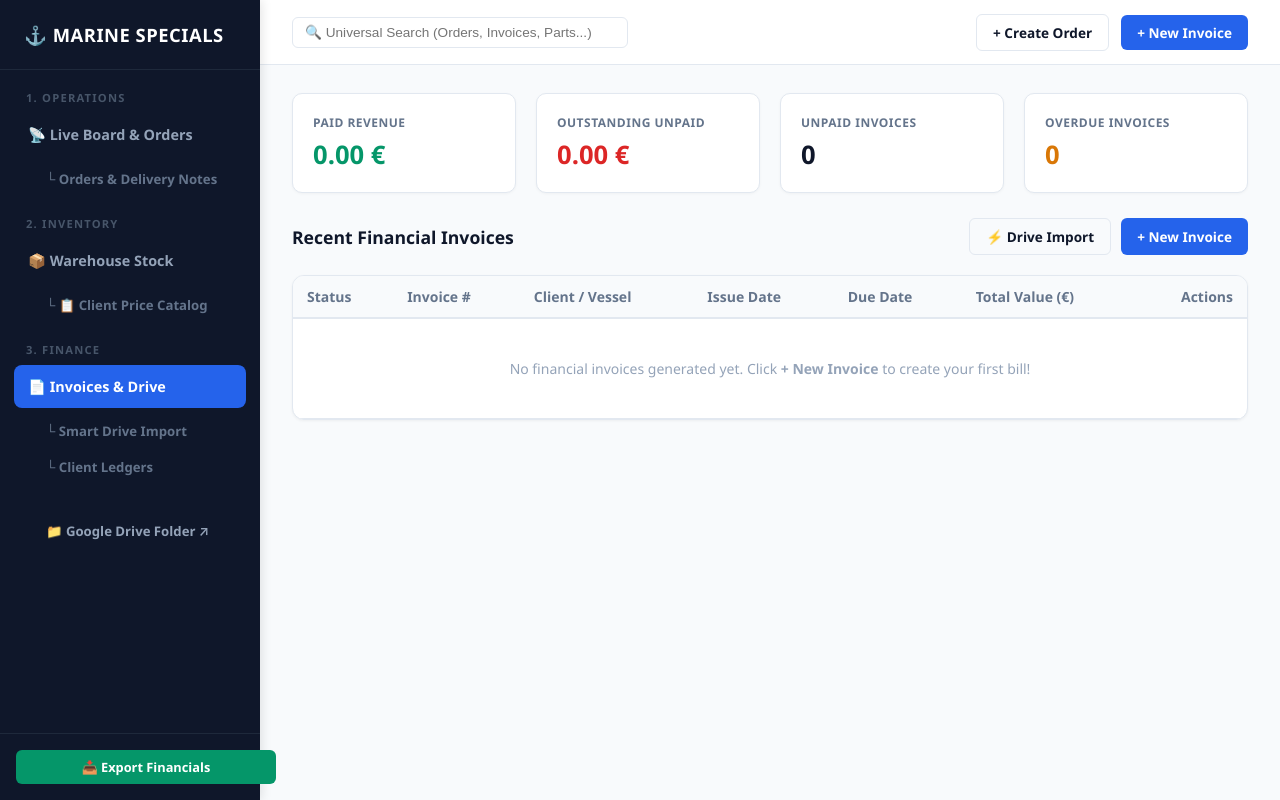
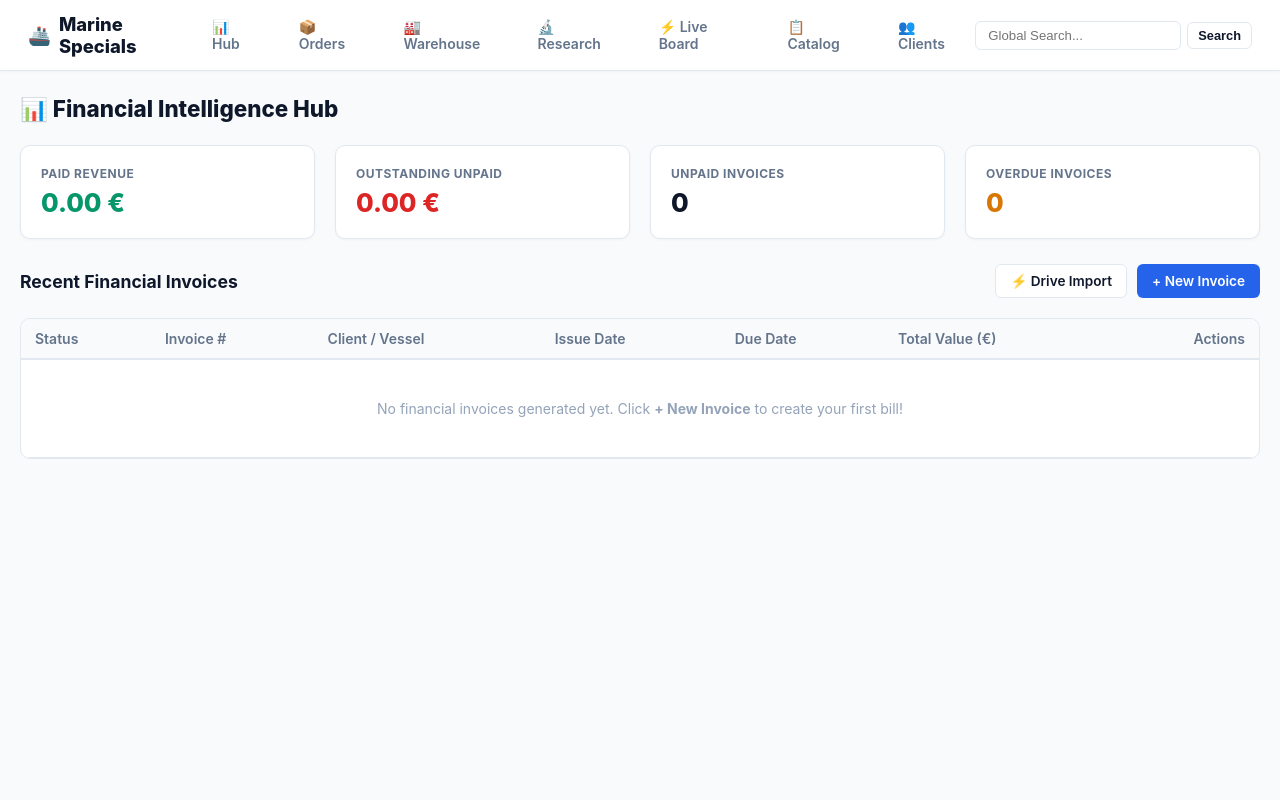
Before and after one commit to marinespecials/marine-parts-tracker, a Django app: page /finance/ in a window 1280 px wide. Run offline with Django 5.2, Linux system fonts and the light colour scheme; data that the repository does not hold is empty.

Commit message:
Updated base.html with clickable top logo linking to hub and complete navigation bar

```diff
--- a/finance/templates/finance/base.html
+++ b/finance/templates/finance/base.html
@@ -3,300 +3,193 @@
 <head>
     <meta charset="UTF-8">
     <meta name="viewport" content="width=device-width, initial-scale=1.0">
-    <title>{% block title %}Logistics & Operations{% endblock %} | Marine Specials</title>
-    <script src="https://cdn.jsdelivr.net/npm/chart.js"></script>
+    <title>{% block title %}Marine Specials Portal{% endblock %}</title>
     <style>
         :root {
-            --sidebar-width: 260px;
             --primary: #0F172A;
-            --primary-hover: #1E293B;
-            --surface: #FFFFFF;
-            --background: #F8FAFC;
             --accent: #2563EB;
             --accent-light: #EFF6FF;
+            --surface: #FFFFFF;
+            --bg: #F8FAFC;
+            --border: #E2E8F0;
+            --text-secondary: #64748B;
+            --danger: #DC2626;
             --success: #059669;
-            --danger: #DC2626;
-            --text-primary: #0F172A;
-            --text-secondary: #64748B;
-            --border: #E2E8F0;
         }
 
         body {
-            font-family: 'Segoe UI', system-ui, -apple-system, sans-serif;
-            background-color: var(--background);
             margin: 0;
-            padding: 0;
-            color: var(--text-primary);
-            display: flex;
-            min-height: 100vh;
+            font-family: -apple-system, BlinkMacSystemFont, "Segoe UI", Roboto, Helvetica, Arial, sans-serif;
+            background-color: var(--bg);
+            color: var(--primary);
         }
 
-        .sidebar {
-            width: var(--sidebar-width);
-            background-color: var(--primary);
-            color: #94A3B8;
-            display: flex;
-            flex-direction: column;
-            position: fixed;
-            top: 0;
-            bottom: 0;
-            left: 0;
-            z-index: 100;
-            box-shadow: 2px 0 10px rgba(0,0,0,0.1);
-        }
-
-        .sidebar-brand {
-            padding: 22px 24px;
-            color: white;
-            font-size: 1.15rem;
-            font-weight: 700;
-            display: flex;
-            align-items: center;
-            gap: 10px;
-            border-bottom: 1px solid #1E293B;
-            letter-spacing: 0.5px;
-        }
-
-        .sidebar-menu {
-            padding: 20px 14px;
-            flex-grow: 1;
-            overflow-y: auto;
-        }
-
-        .menu-section {
-            margin-bottom: 20px;
-        }
-
-        .menu-section-title {
-            font-size: 0.7rem;
-            text-transform: uppercase;
-            letter-spacing: 1.2px;
-            color: #475569;
-            font-weight: 700;
-            padding: 0 12px;
-            margin-bottom: 8px;
-        }
-
-        .nav-item {
+        /* STICKY TOP NAVIGATION BAR */
+        .navbar {
+            background: var(--surface);
+            border-bottom: 1px solid var(--border);
+            padding: 12px 28px;
             display: flex;
             align-items: center;
             justify-content: space-between;
-            padding: 12px 14px;
-            color: #94A3B8;
-            text-decoration: none;
-            font-size: 0.9rem;
-            font-weight: 600;
-            border-radius: 8px;
-            transition: all 0.2s ease;
-            margin-bottom: 6px;
+            position: sticky;
+            top: 0;
+            z-index: 100;
+            box-shadow: 0 1px 2px rgba(0,0,0,0.03);
         }
 
-        .nav-item:hover {
-            color: white;
-            background-color: var(--primary-hover);
+        /* CLICKABLE LOGO BRANDING */
+        .brand-logo {
+            display: inline-flex;
+            align-items: center;
+            gap: 8px;
+            text-decoration: none;
+            color: var(--primary);
+            font-weight: 800;
+            font-size: 1.15rem;
+            transition: opacity 0.15s ease;
         }
 
-        .nav-item.active {
-            color: white;
-            background-color: var(--accent);
+        .brand-logo:hover {
+            opacity: 0.8;
         }
 
-        .sub-nav-item {
+        .nav-links {
             display: flex;
             align-items: center;
-            padding: 8px 12px 8px 32px;
-            color: #64748B;
+            gap: 16px;
+        }
+
+        .nav-link {
             text-decoration: none;
-            font-size: 0.825rem;
+            color: var(--text-secondary);
             font-weight: 600;
+            font-size: 0.875rem;
+            padding: 6px 12px;
             border-radius: 6px;
             transition: all 0.15s ease;
-            margin-bottom: 2px;
         }
 
-        .sub-nav-item:hover {
-            color: white;
+        .nav-link:hover {
+            color: var(--accent);
+            background-color: var(--accent-light);
         }
 
-        .sub-nav-item.active {
-            color: #60A5FA;
-            font-weight: 700;
+        .search-bar {
+            display: flex;
+            align-items: center;
+            gap: 6px;
         }
 
-        .sidebar-footer {
-            padding: 16px;
-            border-top: 1px solid #1E293B;
+        .search-bar input {
+            padding: 6px 12px;
+            border-radius: 6px;
+            border: 1px solid var(--border);
+            font-size: 0.825rem;
+            width: 180px;
         }
 
-        .main-wrapper {
-            margin-left: var(--sidebar-width);
-            flex-grow: 1;
-            display: flex;
-            flex-direction: column;
-            min-width: 0;
+        .search-bar input:focus {
+            outline: none;
+            border-color: var(--accent);
         }
 
-        .topbar {
-            height: 64px;
-            background-color: var(--surface);
-            border-bottom: 1px solid var(--border);
+        /* LAYOUT & CONTAINERS */
+        .container {
+            max-width: 1240px;
+            margin: 0 auto;
+            padding: 24px 20px;
+        }
+
+        .page-header {
             display: flex;
+            justify-content: space-between;
             align-items: center;
-            justify-content: space-between;
-            padding: 0 32px;
-            position: sticky;
-            top: 0;
-            z-index: 90;
+            margin-bottom: 22px;
         }
 
         .page-title {
-            font-size: 1.15rem;
-            font-weight: 700;
+            font-size: 1.4rem;
+            font-weight: 800;
             color: var(--primary);
             margin: 0;
         }
 
-        .topbar-actions {
-            display: flex;
+        /* BUTTON STYLES */
+        .btn {
+            display: inline-flex;
             align-items: center;
-            gap: 12px;
+            gap: 6px;
+            padding: 8px 14px;
+            border-radius: 6px;
+            font-weight: 600;
+            font-size: 0.85rem;
+            text-decoration: none;
+            cursor: pointer;
+            transition: all 0.15s ease;
+            border: 1px solid transparent;
         }
 
-        .content-body {
-            padding: 28px 32px;
-            flex-grow: 1;
-        }
+        .btn-primary { background: var(--accent); color: white; }
+        .btn-primary:hover { background: #1D4ED8; }
+
+        .btn-outline { background: white; border-color: var(--border); color: var(--primary); }
+        .btn-outline:hover { background: #F1F5F9; }
 
         .card {
             background: var(--surface);
-            padding: 24px;
-            border-radius: 12px;
-            box-shadow: 0 1px 3px rgba(0,0,0,0.05);
-            margin-bottom: 24px;
+            border-radius: 10px;
             border: 1px solid var(--border);
+            padding: 20px;
+            margin-bottom: 20px;
         }
 
-        .btn {
-            padding: 8px 16px;
-            border-radius: 6px;
-            text-decoration: none;
-            font-weight: 600;
-            font-size: 0.85rem;
-            border: none;
-            cursor: pointer;
-            display: inline-flex;
-            align-items: center;
-            gap: 8px;
-            transition: background-color 0.2s;
-        }
-
-        .btn-primary { background-color: var(--accent); color: white; }
-        .btn-primary:hover { background-color: #1D4ED8; }
-        .btn-success { background-color: var(--success); color: white; }
-        .btn-success:hover { background-color: #047857; }
-        .btn-outline { background: transparent; border: 1px solid var(--border); color: var(--text-primary); }
-        .btn-outline:hover { background: #F1F5F9; }
-
         .badge {
-            font-size: 0.725rem;
-            font-weight: 700;
             padding: 3px 8px;
             border-radius: 12px;
-            background: #E2E8F0;
-            color: #334155;
+            font-size: 0.75rem;
+            font-weight: 700;
         }
     </style>
-    {% block extra_head %}{% endblock %}
 </head>
 <body>
 
-    <!-- SIDEBAR NAVIGATION -->
-    <aside class="sidebar">
-        <div class="sidebar-brand">
-            <span>⚓ MARINE SPECIALS</span>
-        </div>
+<!-- TOP NAVIGATION -->
+<nav class="navbar">
+    <!-- CLICKABLE LOGO -> NAVIGATES TO MAIN HUB -->
+    <a href="{% url 'hub' %}" class="brand-logo" title="Back to Main Portal Hub">
+        🚢 <span>Marine Specials</span>
+    </a>
 
-        <nav class="sidebar-menu">
-
-            <!-- CORE VIEW 1: ACTIVE OPERATIONS & ORDERS -->
-            <div class="menu-section">
-                <div class="menu-section-title">1. Operations</div>
-
-                <a href="{% url 'active_board' %}" class="nav-item {% if request.resolver_match.url_name == 'active_board' %}active{% endif %}">
-                    <span>📡 Live Board & Orders</span>
-                </a>
-
-                <a href="{% url 'orders_dashboard' %}" class="sub-nav-item {% if request.resolver_match.url_name == 'orders_dashboard' or request.resolver_match.url_name == 'create_order' or request.resolver_match.url_name == 'order_detail' %}active{% endif %}">
-                    <span>└ Orders & Delivery Notes</span>
-                </a>
-            </div>
-
-            <!-- CORE VIEW 2: WAREHOUSE STOCK & CATALOG -->
-            <div class="menu-section">
-                <div class="menu-section-title">2. Inventory</div>
-
-                <a href="{% url 'inventory_list' %}" class="nav-item {% if request.resolver_match.url_name == 'inventory_list' or request.resolver_match.url_name == 'edit_inventory_item' %}active{% endif %}">
-                    <span>📦 Warehouse Stock</span>
-                </a>
-
-                <a href="{% url 'client_pricelist' %}" class="sub-nav-item {% if request.resolver_match.url_name == 'client_pricelist' %}active{% endif %}">
-                    <span>└ 📋 Client Price Catalog</span>
-                </a>
-            </div>
-
-            <!-- CORE VIEW 3: INVOICES & FINANCE -->
-            <div class="menu-section">
-                <div class="menu-section-title">3. Finance</div>
-
-                <a href="{% url 'finance:dashboard' %}" class="nav-item {% if request.resolver_match.url_name == 'dashboard' or request.resolver_match.url_name == 'invoice_detail' or request.resolver_match.url_name == 'create_invoice' %}active{% endif %}">
-                    <span>📄 Invoices & Drive</span>
-                </a>
-
-                <a href="{% url 'finance:bulk_import' %}" class="sub-nav-item {% if request.resolver_match.url_name == 'bulk_import' %}active{% endif %}">
-                    <span>└ Smart Drive Import</span>
-                </a>
-                <a href="{% url 'client_list' %}" class="sub-nav-item {% if request.resolver_match.url_name == 'client_list' or request.resolver_match.url_name == 'client_ledger' %}active{% endif %}">
-                    <span>└ Client Ledgers</span>
-                </a>
-            </div>
-
-            <!-- EXTERNAL DRIVE LINK -->
-            <div class="menu-section" style="margin-top: 30px;">
-                <a href="https://drive.google.com/drive/folders/17-QI8Ct2UwCgP7617tC2PhtGiVujWrLF?usp=drive_link" target="_blank" class="sub-nav-item" style="color: #94A3B8;">
-                    <span>📁 Google Drive Folder ↗</span>
-                </a>
-            </div>
-
-        </nav>
-
-        <div class="sidebar-footer">
-            <a href="{% url 'finance:export_finances' %}" class="btn btn-success" style="width: 100%; justify-content: center; font-size: 0.8rem;">
-                📥 Export Financials
-            </a>
-        </div>
-    </aside>
-
-    <!-- MAIN CONTENT AREA -->
-    <div class="main-wrapper">
-        <header class="topbar">
-            <!-- GLOBAL SEARCH BAR IN TOPBAR -->
-            <form method="GET" action="{% url 'global_search' %}" style="display: flex; align-items: center; gap: 8px;">
-                <input type="text" name="q" value="{{ query }}" placeholder="🔍 Universal Search (Orders, Invoices, Parts...)" style="padding: 7px 12px; border-radius: 6px; border: 1px solid var(--border); font-size: 0.85rem; width: 310px;">
-            </form>
-
-            <div class="topbar-actions">
-                {% block topbar_actions %}
-                    <a href="{% url 'create_order' %}" class="btn btn-outline">+ Create Order</a>
-                    <a href="{% url 'finance:create_invoice' %}" class="btn btn-primary">+ New Invoice</a>
-                {% endblock %}
-            </div>
-        </header>
-
-        <main class="content-body">
-            {% block content %}{% endblock %}
-        </main>
+    <!-- MAIN APP NAVIGATION -->
+    <div class="nav-links">
+        <a href="{% url 'hub' %}" class="nav-link">📊 Hub</a>
+        <a href="{% url 'orders_dashboard' %}" class="nav-link">📦 Orders</a>
+        <a href="{% url 'inventory_list' %}" class="nav-link">🏭 Warehouse</a>
+        <a href="{% url 'research_hub' %}" class="nav-link">🔬 Research</a>
+        <a href="{% url 'active_board' %}" class="nav-link">⚡ Live Board</a>
+        <a href="{% url 'client_pricelist' %}" class="nav-link">📋 Catalog</a>
+        <a href="{% url 'client_list' %}" class="nav-link">👥 Clients</a>
     </div>
 
-    {% block extra_js %}{% endblock %}
+    <!-- GLOBAL SEARCH -->
+    <form method="GET" action="{% url 'global_search' %}" class="search-bar">
+        <input type="text" name="q" placeholder="Global Search..." required>
+        <button type="submit" class="btn btn-outline" style="padding: 5px 10px; font-size: 0.8rem;">Search</button>
+    </form>
+</nav>
+
+<!-- MAIN CONTENT BLOCK -->
+<main class="container">
+    <div class="page-header">
+        <h1 class="page-title">{% block page_title %}Marine Specials Portal{% endblock %}</h1>
+        <div>
+            {% block topbar_actions %}{% endblock %}
+        </div>
+    </div>
+
+    {% block content %}{% endblock %}
+</main>
+
 </body>
 </html>
```
